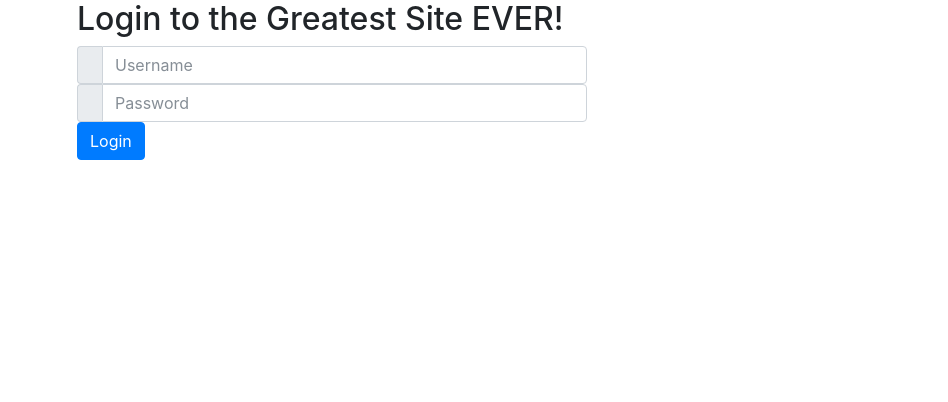
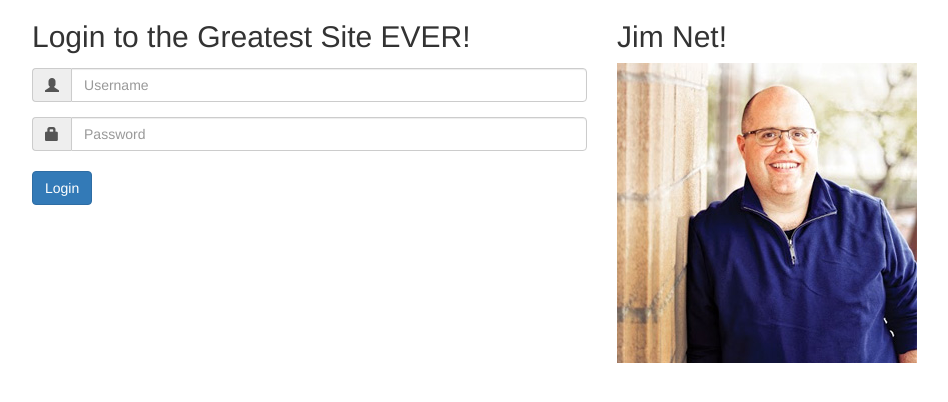
Before and after one commit to joselsalazar/rws-test, a website: page public/index.html in a window 1280 px wide. Shown: the whole page, without its empty margins (38-986 px from the left). Drawn offline with nearby package versions, Linux system fonts and the light colour scheme.

Commit message:
Final Changes!

```diff
--- a/public/css/style.css
+++ b/public/css/style.css
@@ -1,3 +1,11 @@
 div:empty {
 	display: none;
 }
+
+form div {
+	margin-top: 15px;
+}
+
+#submit {
+	margin-top: 20px;
+}
--- a/public/index.html
+++ b/public/index.html
@@ -7,7 +7,7 @@
     <meta name="viewport" content="width=device-width, initial-scale=1, shrink-to-fit=no">
 
     <!-- Bootstrap CSS -->
-    <link rel="stylesheet" href="https://maxcdn.bootstrapcdn.com/bootstrap/4.0.0-beta.2/css/bootstrap.min.css" integrity="sha384-PsH8R72JQ3SOdhVi3uxftmaW6Vc51MKb0q5P2rRUpPvrszuE4W1povHYgTpBfshb" crossorigin="anonymous">
+    <link rel="stylesheet" href="https://maxcdn.bootstrapcdn.com/bootstrap/3.3.7/css/bootstrap.min.css" integrity="sha384-BVYiiSIFeK1dGmJRAkycuHAHRg32OmUcww7on3RYdg4Va+PmSTsz/K68vbdEjh4u" crossorigin="anonymous">
     <link rel="stylesheet" href="css/style.css">
 
     <!-- Scripts -->
@@ -17,11 +17,12 @@
   </head>
 
 	<body>
-		<div class="wrapper row">
 		<div class="container">
-				<div class="col-md-12 login-form">
-					<div class="col-md-6 col-md-offset-3">
-						<h2>Login to the Greatest Site EVER!</h2>
+			<div class="login-form row">
+				<div class="col-md-6">
+					<h2>
+						Login to the Greatest Site EVER!
+					</h2>
 					<form>
 					    <div class="input-group">
 					        <span class="input-group-addon"><i class="glyphicon glyphicon-user"></i></span>
@@ -35,10 +36,13 @@
 					    <input type="submit" id="submit" class="btn btn-primary" value="Login">
 					</form>
 				</div>
+				<div class="col-md-6">
+					<h2>Jim Net!</h2>
+					<img class="img-fluid" src="img/jim.jpg">
+				</div>
 			</div>
 			<div id="warning" class="alert alert-danger"></div>
 			<div id="message-div"></div>
-			</div>
 		</div>
 	</body>
 
```
Also changed, not shown: public/img/jim.jpg (added). Lines whose indentation alone changed are shown as unchanged.
